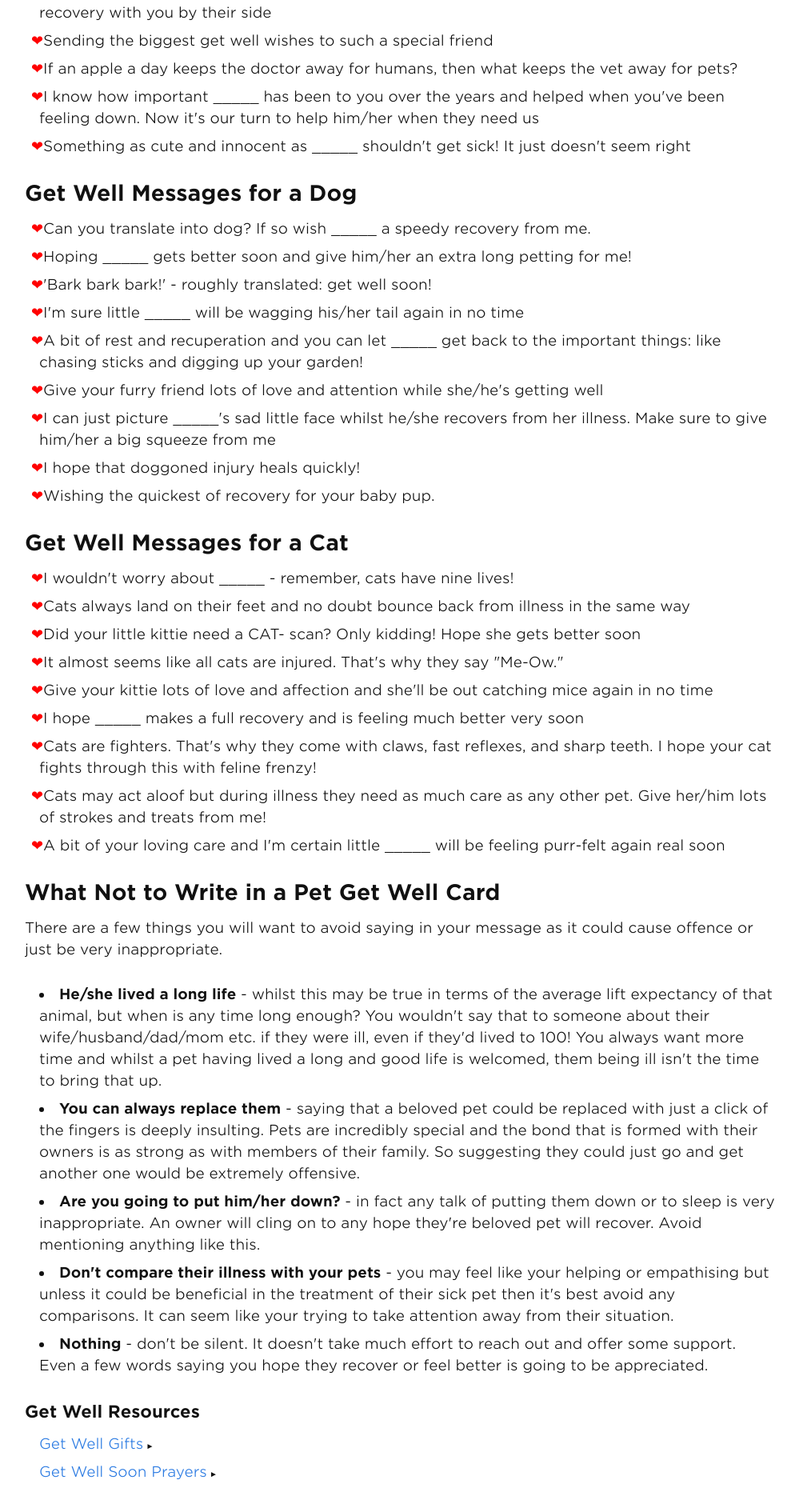
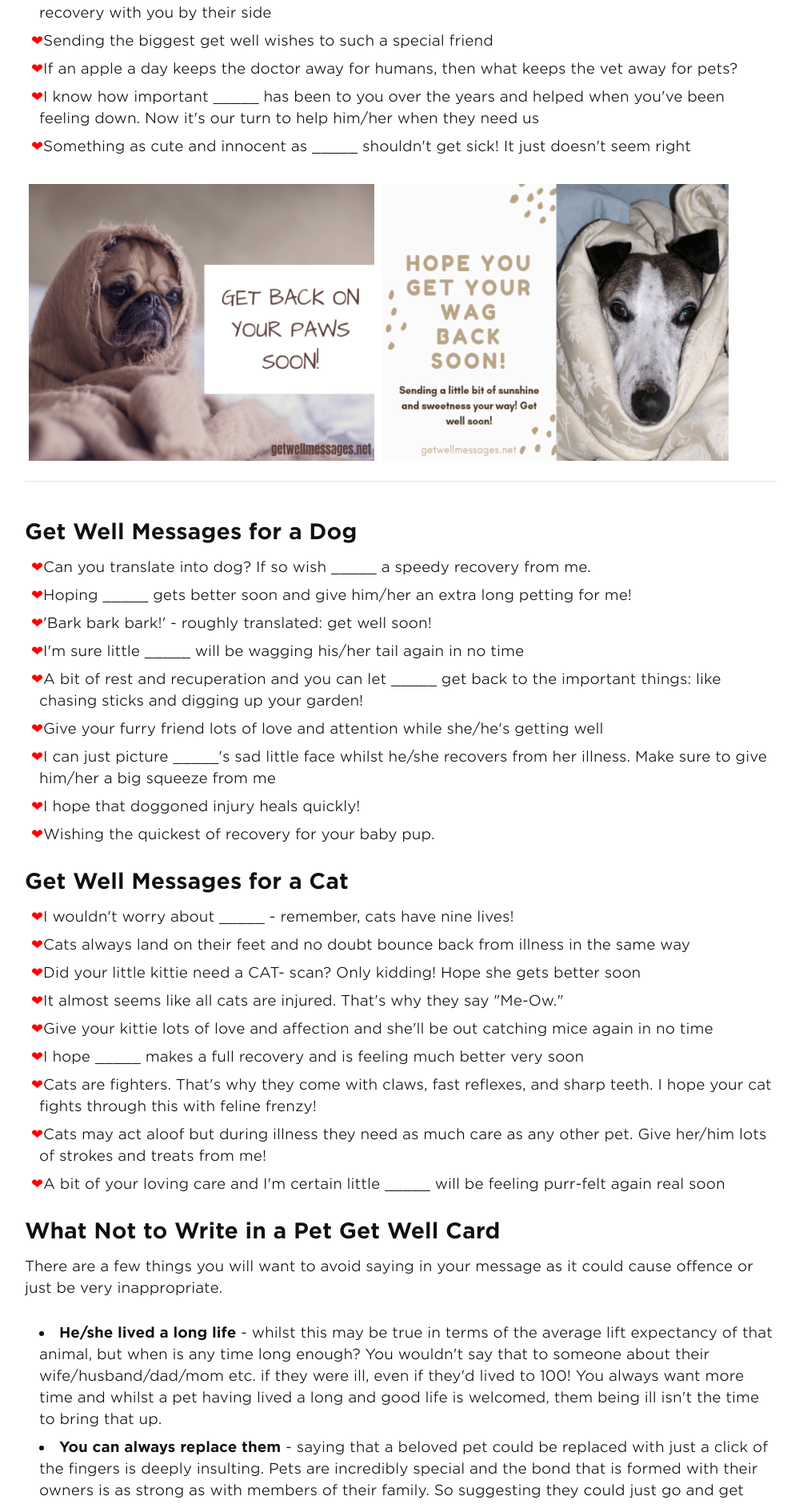
Before and after one commit to andyml123/andyml123.github.io, a Jekyll site: the page built from get-well-soon-messages-for-a-pet.md, in a window 1280 px wide. Shown: the part 1086-2966 px from the top of the page at 80% size, without its empty margins (139-1138 px from the left). Built offline with Jekyll 4.4.1, drawn with Linux system fonts in a browser that asks for light colours; a script that is not in the unit is left out.

Commit message:
Update get-well-soon-messages-for-a-pet.md

```diff
--- a/get-well-soon-messages-for-a-pet.md
+++ b/get-well-soon-messages-for-a-pet.md
@@ -36,6 +36,16 @@ If you aren't sure what to write in a pet get well card then take a look at the
 <li>I know how important _____ has been to you over the years and helped when you've been feeling down. Now it's our turn to help him/her when they need us</li>
 <li>Something as cute and innocent as _____ shouldn't get sick! It just doesn't seem right</li>
 </ul>
+
+<div class="row">
+<div class="column">
+<img src="/img/get-well-soon-messages-for-a-pet-1.png" class="center-image" alt="get well soon message for dog sick unwell blanket" />
+</div>
+<div class="column">
+<img src="/img/get-well-soon-messages-for-a-pet-2.png" class="center-image" alt="get well soon message dog sad ill" />
+</div>
+</div>
+<hr>
 
 <h2>Get Well Messages for a Dog</h2>
 
```
